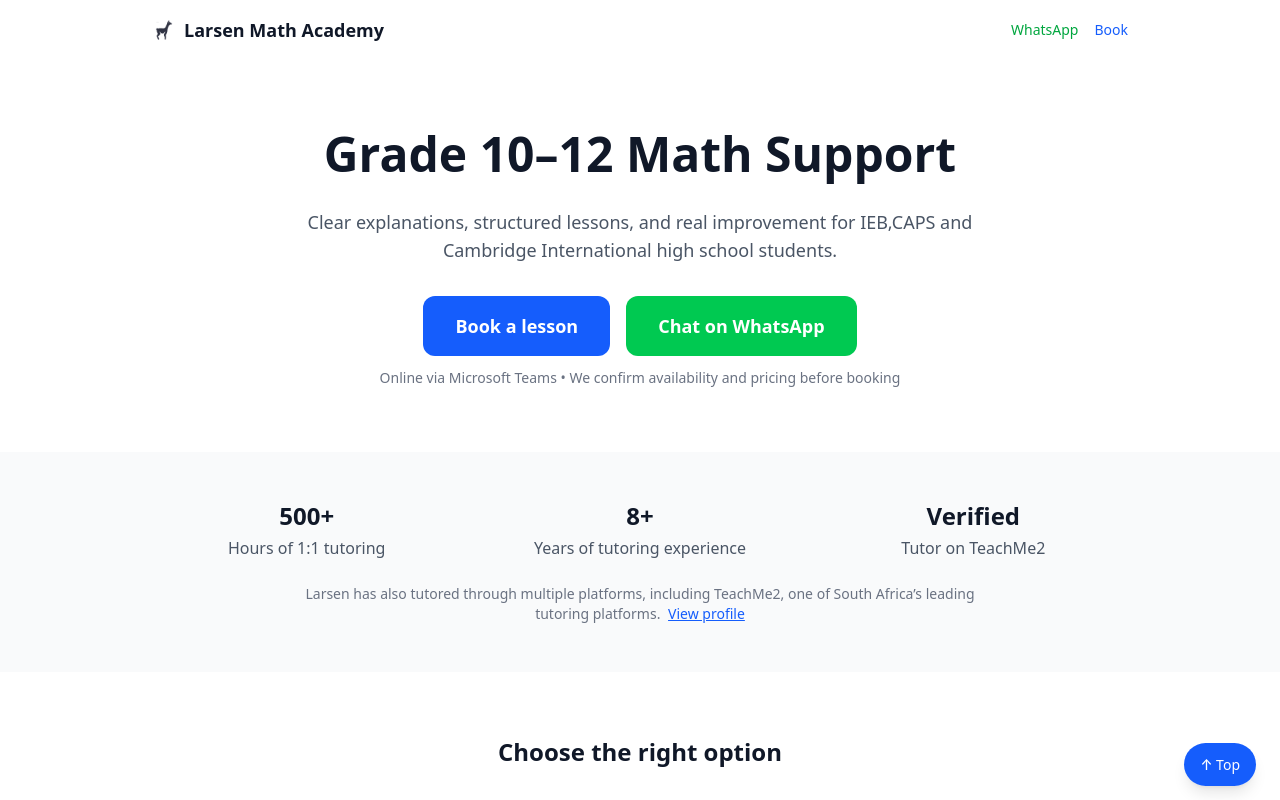
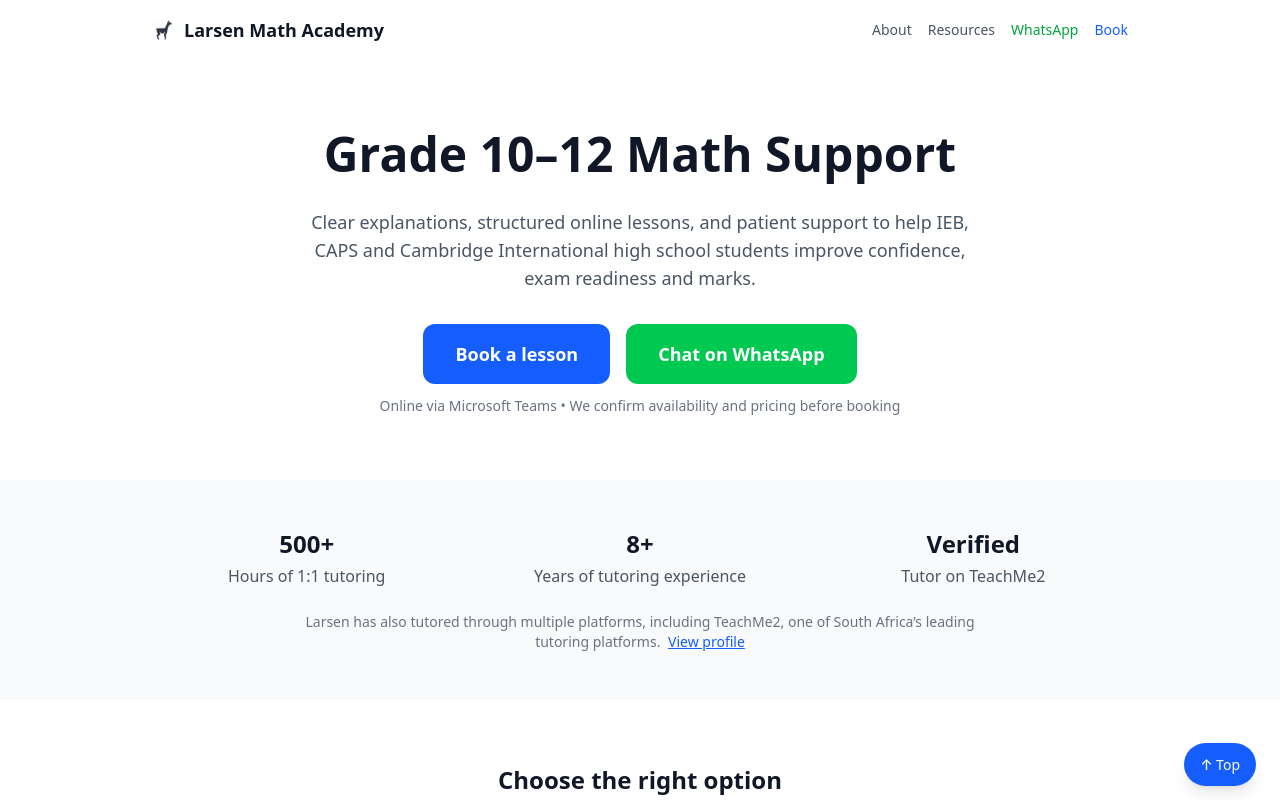
Before and after one commit to LARSENZA/LARSENZA.github.io, a React (Vite) app: page / in a window 1280 px wide. Shown: the top 800 px of the page. Built offline with nearby package versions, Linux system fonts and the light colour scheme.

Commit message:
Revise navigation and enhance description text
Updated navigation links and improved text for clarity.

```diff
--- a/src/LarsenMathSite.jsx
+++ b/src/LarsenMathSite.jsx
@@ -44,19 +44,26 @@ export default function LarsenMathSite() {
 />
 <span>Larsen Math Academy</span>
           </a>
-          <div className="flex items-center gap-4">
+          <nav className="flex items-center gap-3 sm:gap-4 text-sm font-medium">
+  <a href="#about" className="text-gray-600 hover:text-gray-900">
+    About
+  </a>
+  <a href="#resources" className="text-gray-600 hover:text-gray-900">
+    Resources
+  </a>
   <a
     href="https://wa.me/27794083205"
     target="_blank"
     rel="noreferrer"
-              className="text-sm font-medium text-green-600"
+    className="text-green-600"
   >
     WhatsApp
   </a>
-            <a href="#book" className="text-sm font-medium text-blue-600">
+
+  <a href="#book" className="text-blue-600">
     Book
   </a>
-          </div>
+</nav>
         </div>
       </header>
 
@@ -67,8 +74,8 @@ export default function LarsenMathSite() {
             Grade 10–12 Math Support
           </h1>
           <p className="mt-6 text-lg text-gray-600 max-w-2xl mx-auto">
-            Clear explanations, structured lessons, and real improvement for
-            IEB,CAPS and Cambridge International high school students.
+            Clear explanations, structured online lessons, and patient support to help
+            IEB, CAPS and Cambridge International high school students improve confidence, exam readiness and marks.
           </p>
 
           <div className="mt-8 flex flex-col sm:flex-row justify-center gap-4">
```
Lines whose indentation alone changed are shown as unchanged.
